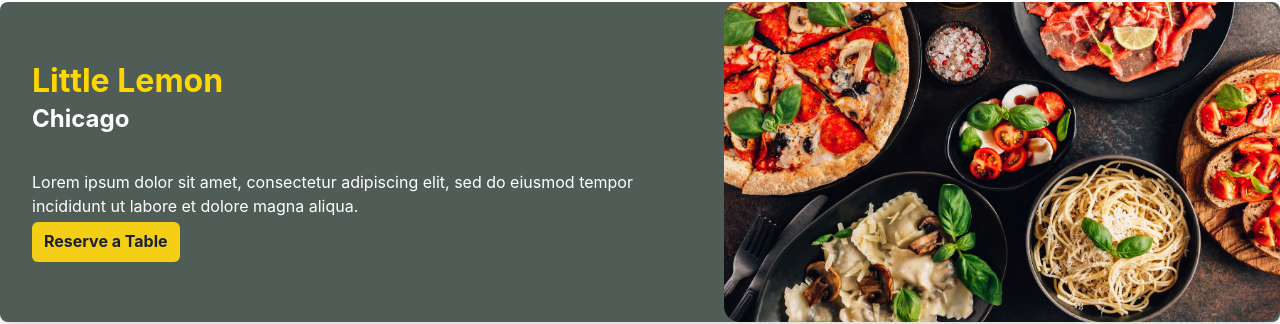
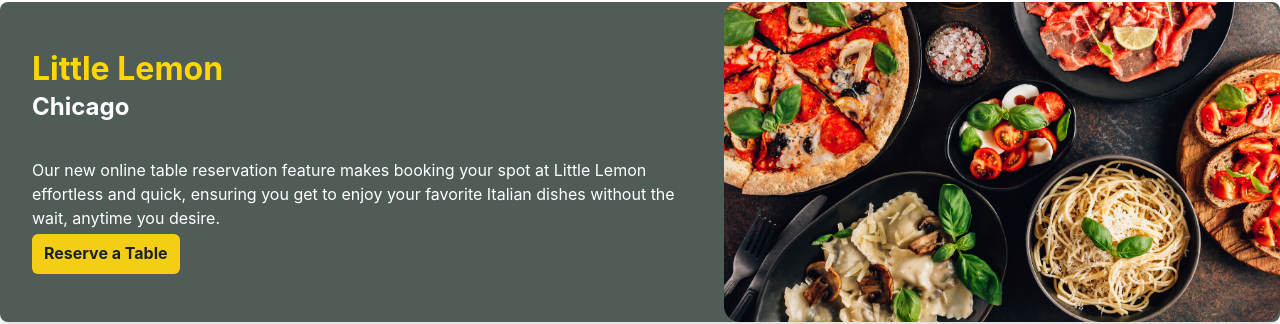
Before and after one commit to nickpolvani/little_lemon, a React (Create React App) app: page / in a window 1280 px wide. Shown: the part 94-418 px from the top of the page. Built offline with nearby package versions, Linux system fonts and the light colour scheme.

Commit message:
added description call to action

```diff
--- a/src/components/CallToAction.js
+++ b/src/components/CallToAction.js
@@ -1,11 +1,19 @@
-
-import RestaurantImg from "../images/food.jpg"
-import CustomButton from './CustomButton'
-import { Flex, Box, Image, Text, VStack, HStack, CardBody, Heading } from '@chakra-ui/react';
+import RestaurantImg from "../images/food.jpg";
+import CustomButton from "./CustomButton";
+import {
+  Flex,
+  Box,
+  Image,
+  Text,
+  VStack,
+  HStack,
+  CardBody,
+  Heading,
+} from "@chakra-ui/react";
 
 function CallToAction() {
   // Use color mode value to switch between light and dark colors if needed
-    const bgColor = "#505d57"
+  const bgColor = "#505d57";
 
   return (
     <Flex>
@@ -35,14 +43,18 @@ function CallToAction() {
             Chicago
           </Heading>
           <Text paddingTop="2rem" color="white">
-                        Lorem ipsum dolor sit amet, consectetur adipiscing elit, sed do eiusmod tempor incididunt ut labore et dolore magna aliqua.
+            Our new online table reservation feature makes booking your spot at
+            Little Lemon effortless and quick, ensuring you get to enjoy your
+            favorite Italian dishes without the wait, anytime you desire.
           </Text>
           {/* </CardBody> */}
           <CustomButton href="/booking"> Reserve a Table</CustomButton>
         </VStack>
-                <Box w="80%" position="relative"> {/* Adjust the width as necessary */}
+        <Box w="80%" position="relative">
+          {" "}
+          {/* Adjust the width as necessary */}
           <Image
-                        src={RestaurantImg}// Replace with your image URL
+            src={RestaurantImg} // Replace with your image URL
             alt="Little Lemon"
             objectFit="cover"
             width="auto"
```
Lines whose indentation alone changed are shown as unchanged.
